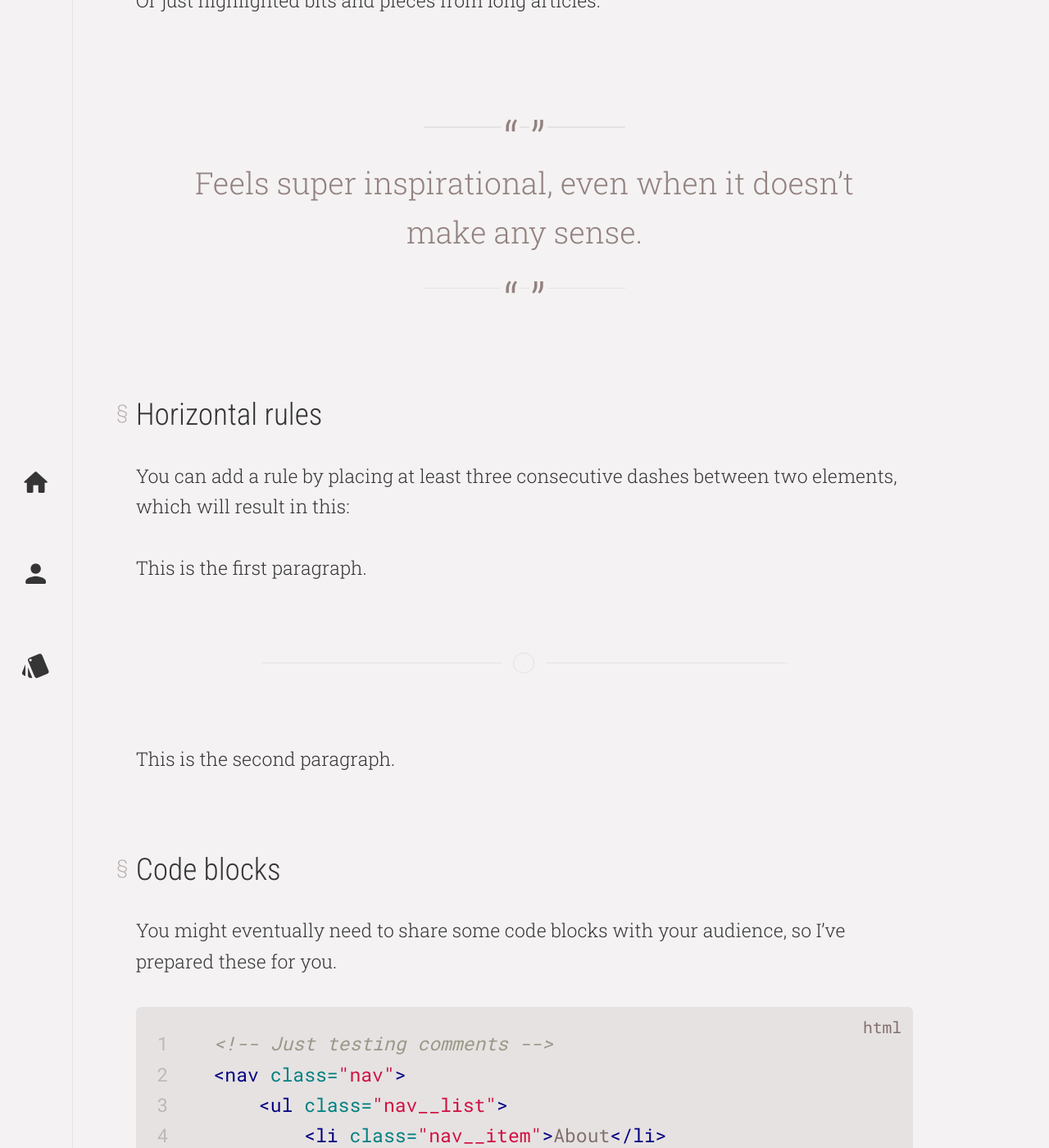
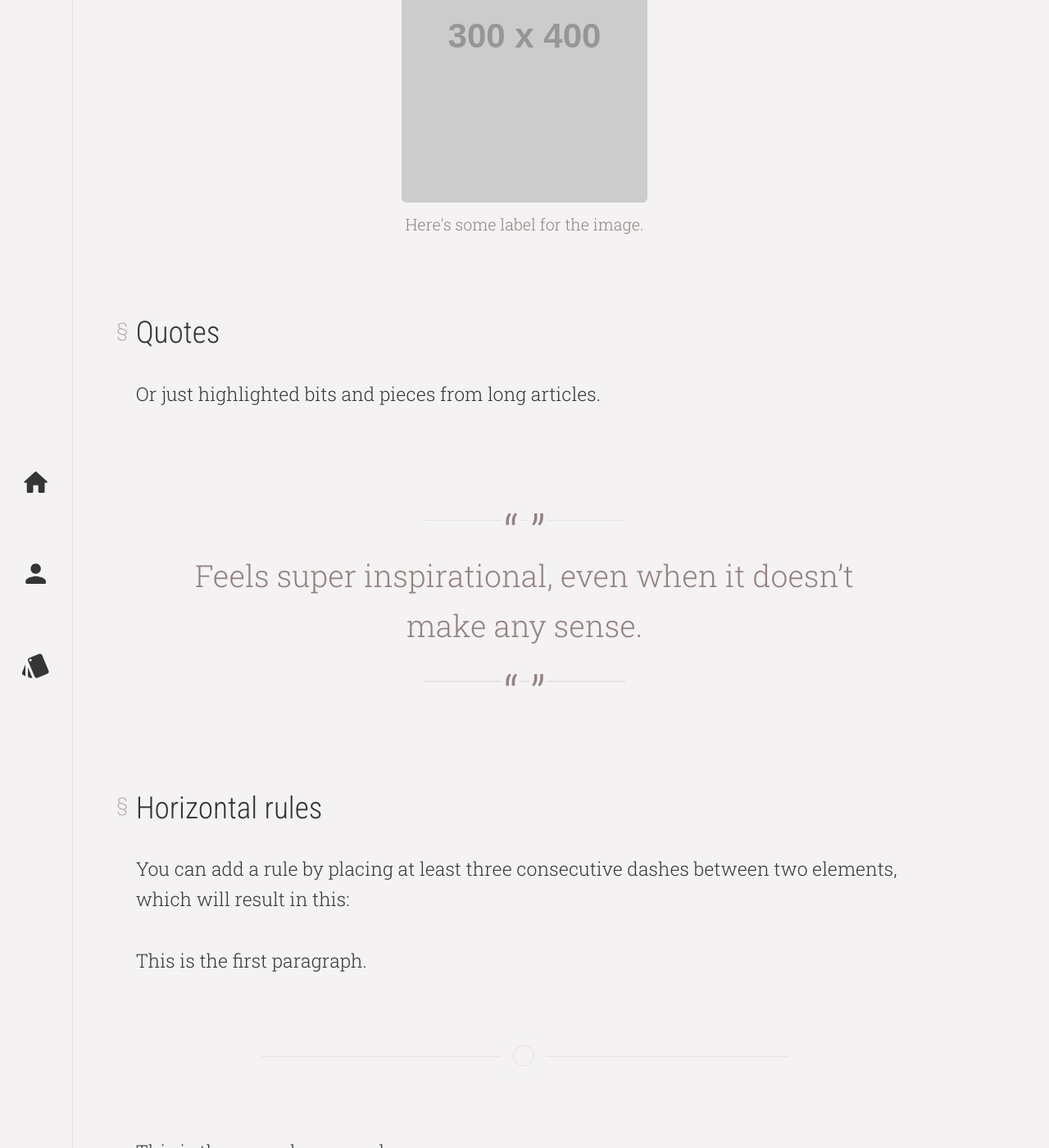
Before and after one commit to pmpinto/jekyll-mero, a Jekyll site: the page built from _posts/2019-08-26-markdown-parsing.md, in a window 1280 px wide and 1400 px high, scrolled down 5685 px. Shown: the whole window at 82% size. Built offline with Jekyll 4.4.1, drawn with Linux system fonts in a browser that asks for light colours.

Commit message:
Fix alignment on small standalone images

```diff
--- a/_posts/2019-08-26-markdown-parsing.md
+++ b/_posts/2019-08-26-markdown-parsing.md
@@ -83,6 +83,8 @@ Or a mix of both
 Images may or may not have a label underneath.
 
 ![Here's some label for the image.](https://via.placeholder.com/1920x1080)
+
+![Here's some label for the image.](https://via.placeholder.com/300x400)
 
 # Quotes
 
--- a/_sass/mixins/_markdown-content.scss
+++ b/_sass/mixins/_markdown-content.scss
@@ -219,6 +219,7 @@
     // Standalone images
     figure {
         margin: $spacing-unit-medium 0;
+        text-align: center;
 
         img {
             max-width: 100%;
```
